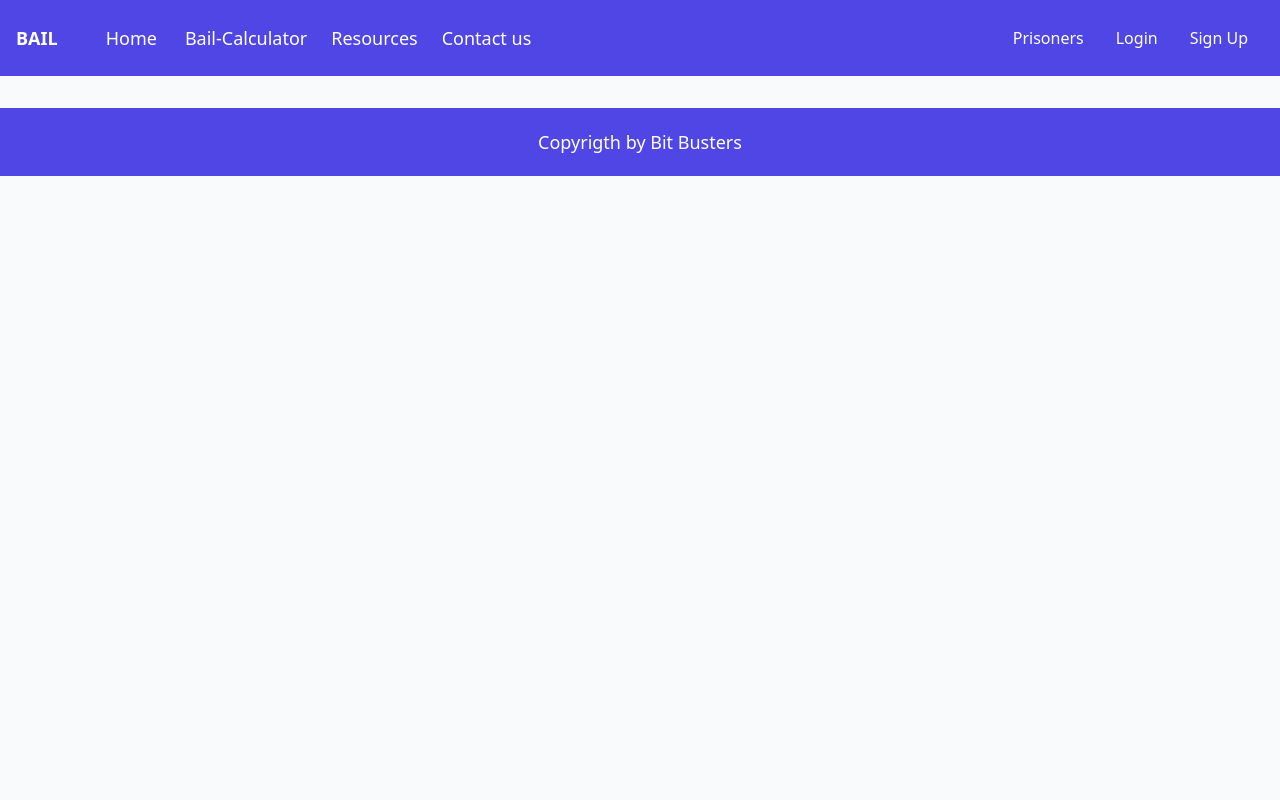
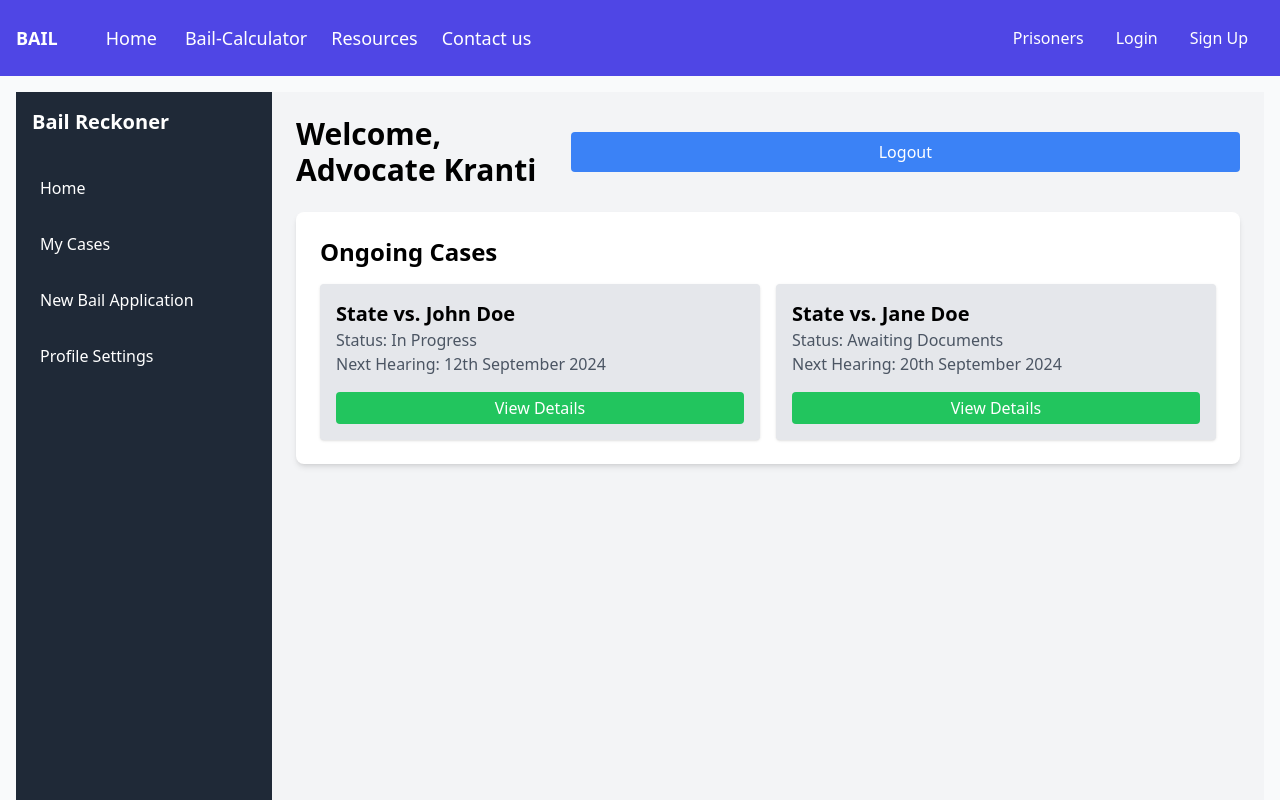
Before and after one commit to Vedant3708/E_commerce, a React (Vite) app in the folder Frontend/: page /LegalAid in a window 1280 px wide. Shown: the top 800 px of the page. Built offline with nearby package versions, Linux system fonts and the light colour scheme.

Commit message:
Legal Aid Administrator dashboard

```diff
--- a/Frontend/src/App.jsx
+++ b/Frontend/src/App.jsx
@@ -6,6 +6,8 @@ import LoginPage from './pages/LoginPage';
 import SignupPage from './pages/SignupPage';
 import Content from './components/content';
 import Prisoners from './components/Prisoners';
+import LegalAidProviderDashboard from './components/LegalAidProviderDashboard';
+import NewBailApplication from './components/NewBailApplication';
 
 const App = () => {
   return (
@@ -19,6 +21,8 @@ const App = () => {
             <Route path="/" element={<Content />} />
             <Route path="/login" element={<LoginPage />} />
             <Route path="/signup" element={<SignupPage />} />
+            <Route path="/LegalAid" element={<LegalAidProviderDashboard userRole="Legal Aid Provider" />} />
+
           </Routes>
         </div>
         <Footer />
--- /dev/null
+++ b/Frontend/src/components/LegalAidProviderDashboard.jsx
@@ -0,0 +1,84 @@
+import React, { useState } from "react";
+import NewBailApplication from "./NewBailApplication";
+
+const LegalAidProviderDashboard = ({ userRole }) => {
+  const [currentView, setCurrentView] = useState("dashboard");
+
+  if (userRole !== "Legal Aid Provider") {
+    return <p>You do not have access to this page.</p>;
+  }
+
+  // Mock Data for Ongoing Cases
+  const cases = [
+    {
+      id: 1,
+      caseName: "State vs. John Doe",
+      status: "In Progress",
+      nextHearing: "12th September 2024",
+    },
+    {
+      id: 2,
+      caseName: "State vs. Jane Doe",
+      status: "Awaiting Documents",
+      nextHearing: "20th September 2024",
+    },
+  ];
+
+  return (
+    <div className="min-h-screen flex">
+      {/* Sidebar */}
+      <div className="w-64 bg-gray-800 text-white">
+        <div className="p-4 font-bold text-xl">Bail Reckoner</div>
+        <ul className="space-y-4 p-4">
+          <li className="hover:bg-gray-700 p-2 rounded cursor-pointer" onClick={() => setCurrentView("dashboard")}>
+            Home
+          </li>
+          <li className="hover:bg-gray-700 p-2 rounded cursor-pointer" onClick={() => setCurrentView("dashboard")}>
+            My Cases
+          </li>
+          <li className="hover:bg-gray-700 p-2 rounded cursor-pointer" onClick={() => setCurrentView("newBailApplication")}>
+            New Bail Application
+          </li>
+
+          <li className="hover:bg-gray-700 p-2 rounded cursor-pointer">
+            Profile Settings
+          </li>
+        </ul>
+      </div>
+
+      {/* Main Content Area */}
+      <div className="flex-1 bg-gray-100 p-6">
+        {/* Header */}
+        <div className="flex justify-between items-center mb-6">
+          <h1 className="text-3xl font-bold">Welcome, Advocate Kranti</h1>
+          <button className="bg-blue-500 text-white px-4 py-2 rounded">Logout</button>
+        </div>
+
+        {/* Conditional Rendering based on currentView */}
+        {currentView === "dashboard" && (
+          <div className="bg-white p-6 rounded-lg shadow-md">
+            <h2 className="text-2xl font-bold mb-4">Ongoing Cases</h2>
+            <div className="grid grid-cols-2 gap-4">
+              {cases.map((caseItem) => (
+                <div key={caseItem.id} className="bg-gray-200 p-4 rounded shadow">
+                  <h3 className="text-xl font-semibold">{caseItem.caseName}</h3>
+                  <p className="text-gray-600">Status: {caseItem.status}</p>
+                  <p className="text-gray-600">Next Hearing: {caseItem.nextHearing}</p>
+                  <button className="mt-4 bg-green-500 text-white px-3 py-1 rounded">
+                    View Details
+                  </button>
+                </div>
+              ))}
+            </div>
+          </div>
+        )}
+
+        {currentView === "newBailApplication" && (
+          <NewBailApplication />
+        )}
+      </div>
+    </div>
+  );
+};
+
+export default LegalAidProviderDashboard;
--- /dev/null
+++ b/Frontend/src/components/NewBailApplication.jsx
@@ -0,0 +1,101 @@
+import React, { useState } from "react";
+
+const NewBailApplication = () => {
+  const [firDetails, setFirDetails] = useState({
+    bookNo: "",
+    policeStation: "",
+    district: "",
+    occurrenceDateTime: "",
+    reportDateTime: "",
+    informerName: "",
+    offenceDescription: "",
+    occurrencePlace: "",
+    criminalName: "",
+    investigationSteps: "",
+    dispatchDateTime: "",
+  });
+
+  const handleInputChange = (e) => {
+    const { name, value } = e.target;
+    setFirDetails({ ...firDetails, [name]: value });
+  };
+
+  const handleSubmit = (e) => {
+    e.preventDefault();
+    // Here you would typically send `firDetails` to the backend
+    console.log("FIR Details Submitted:", firDetails);
+  };
+
+  return (
+    <div className="min-h-screen flex bg-gray-100 p-6">
+      <div className="container mx-auto p-6 bg-white rounded-lg shadow-lg w-full max-w-2xl">
+        <h2 className="text-3xl font-bold mb-6">New Bail Application</h2>
+
+        {/* FIR Section */}
+        <div className="bg-gray-50 p-6 rounded-lg shadow-md mb-6">
+          <h2 className="text-2xl font-bold mb-4">FIR Details</h2>
+          <form onSubmit={handleSubmit}>
+            <div className="mb-4">
+              <label className="block text-sm font-medium text-gray-700">Book No.</label>
+              <input type="text" name="bookNo" value={firDetails.bookNo} onChange={handleInputChange} className="mt-1 block w-full px-3 py-2 border border-gray-300 rounded-md shadow-sm" />
+            </div>
+
+            <div className="mb-4">
+              <label className="block text-sm font-medium text-gray-700">Police Station</label>
+              <input type="text" name="policeStation" value={firDetails.policeStation} onChange={handleInputChange} className="mt-1 block w-full px-3 py-2 border border-gray-300 rounded-md shadow-sm" />
+            </div>
+
+            <div className="mb-4">
+              <label className="block text-sm font-medium text-gray-700">District</label>
+              <input type="text" name="district" value={firDetails.district} onChange={handleInputChange} className="mt-1 block w-full px-3 py-2 border border-gray-300 rounded-md shadow-sm" />
+            </div>
+
+            <div className="mb-4">
+              <label className="block text-sm font-medium text-gray-700">Date and Hour of Occurrence</label>
+              <input type="datetime-local" name="occurrenceDateTime" value={firDetails.occurrenceDateTime} onChange={handleInputChange} className="mt-1 block w-full px-3 py-2 border border-gray-300 rounded-md shadow-sm" />
+            </div>
+
+            <div className="mb-4">
+              <label className="block text-sm font-medium text-gray-700">Date and Hour When Reported</label>
+              <input type="datetime-local" name="reportDateTime" value={firDetails.reportDateTime} onChange={handleInputChange} className="mt-1 block w-full px-3 py-2 border border-gray-300 rounded-md shadow-sm" />
+            </div>
+
+            <div className="mb-4">
+              <label className="block text-sm font-medium text-gray-700">Name and Residence of Informer</label>
+              <input type="text" name="informerName" value={firDetails.informerName} onChange={handleInputChange} className="mt-1 block w-full px-3 py-2 border border-gray-300 rounded-md shadow-sm" />
+            </div>
+
+            <div className="mb-4">
+              <label className="block text-sm font-medium text-gray-700">Brief Description of Offence</label>
+              <textarea name="offenceDescription" value={firDetails.offenceDescription} onChange={handleInputChange} className="mt-1 block w-full px-3 py-2 border border-gray-300 rounded-md shadow-sm"></textarea>
+            </div>
+
+            <div className="mb-4">
+              <label className="block text-sm font-medium text-gray-700">Place of Occurrence</label>
+              <input type="text" name="occurrencePlace" value={firDetails.occurrencePlace} onChange={handleInputChange} className="mt-1 block w-full px-3 py-2 border border-gray-300 rounded-md shadow-sm" />
+            </div>
+
+            <div className="mb-4">
+              <label className="block text-sm font-medium text-gray-700">Name & Address of the Criminal</label>
+              <input type="text" name="criminalName" value={firDetails.criminalName} onChange={handleInputChange} className="mt-1 block w-full px-3 py-2 border border-gray-300 rounded-md shadow-sm" />
+            </div>
+
+            <div className="mb-4">
+              <label className="block text-sm font-medium text-gray-700">Steps Taken Regarding Investigation</label>
+              <textarea name="investigationSteps" value={firDetails.investigationSteps} onChange={handleInputChange} className="mt-1 block w-full px-3 py-2 border border-gray-300 rounded-md shadow-sm"></textarea>
+            </div>
+
+            <div className="mb-4">
+              <label className="block text-sm font-medium text-gray-700">Date and Time of Despatch from Police Station</label>
+              <input type="datetime-local" name="dispatchDateTime" value={firDetails.dispatchDateTime} onChange={handleInputChange} className="mt-1 block w-full px-3 py-2 border border-gray-300 rounded-md shadow-sm" />
+            </div>
+
+            <button className="bg-blue-500 text-white px-4 py-2 rounded">Submit FIR Details</button>
+          </form>
+        </div>
+      </div>
+    </div>
+  );
+};
+
+export default NewBailApplication;
```
Also changed, not shown: tailwind.config.js (added, +8 -0 lines).
